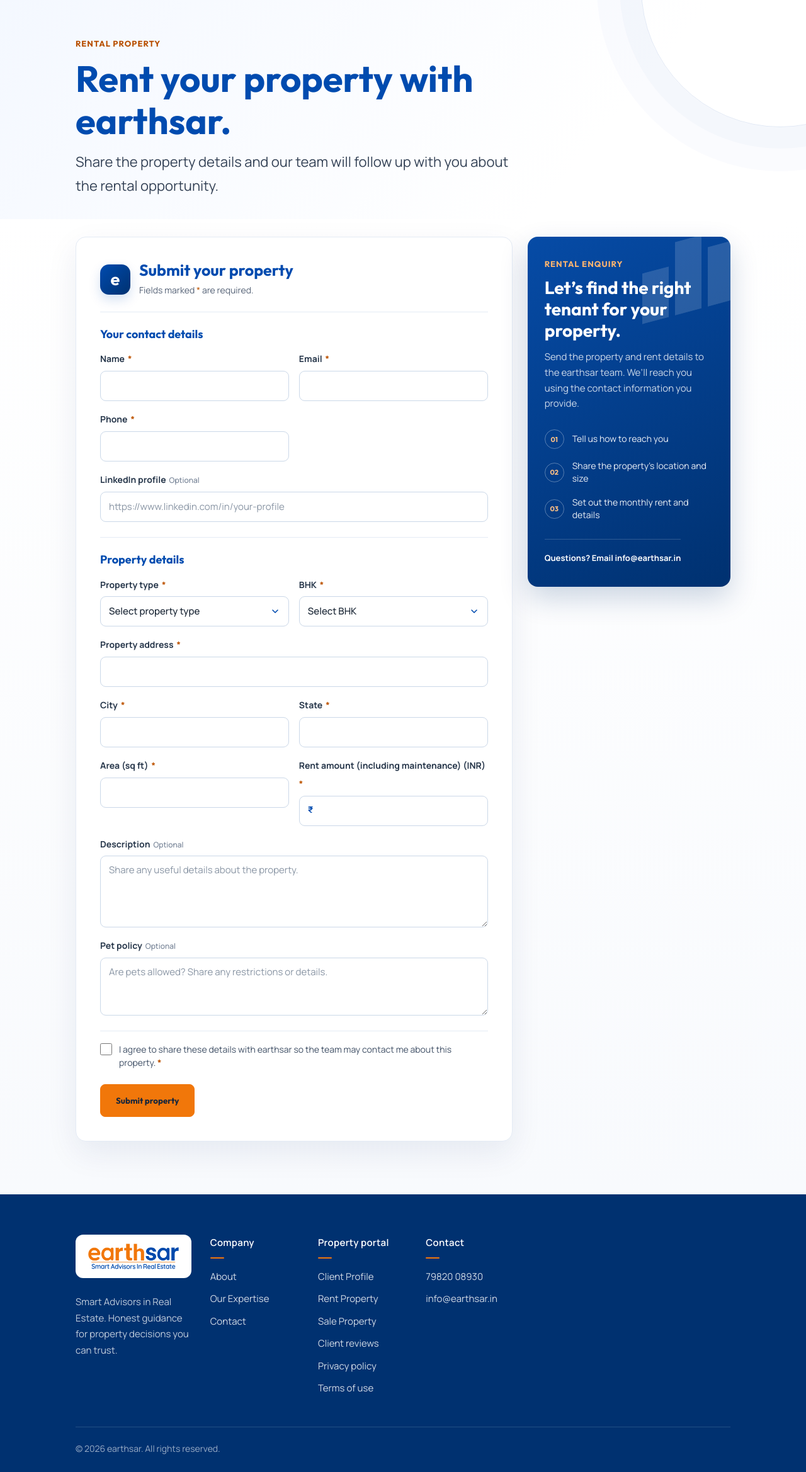
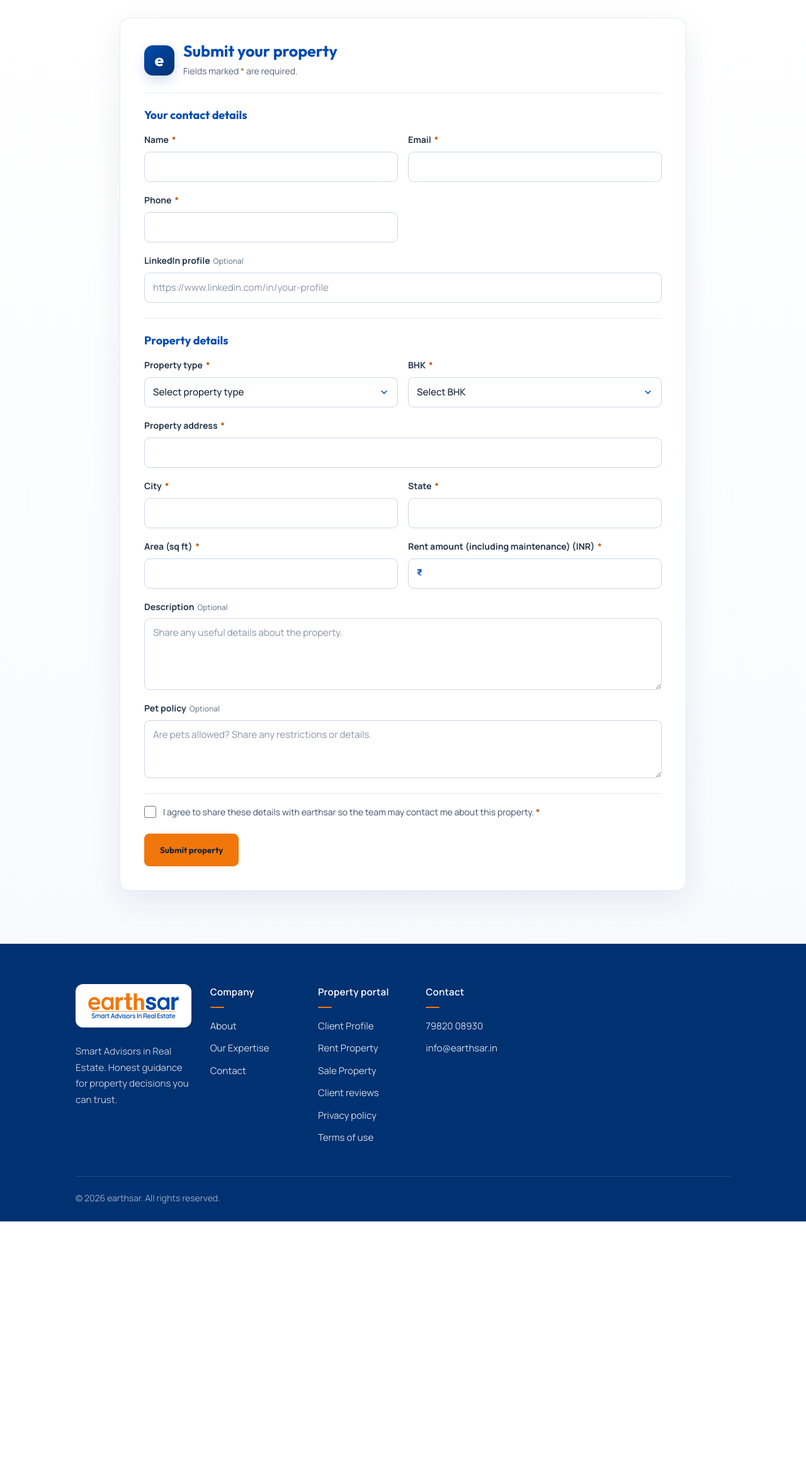
Before and after one commit to sujal6x6/earthsar-main, a PHP site: page /public/rent-property.html in a window 1280 px wide. Shown: the part 85-2423 px from the top of the page at 63% size. After the commit the page ends 2025 px from the top, so only its background shows below. Run offline with PHP 8.4, Linux system fonts and the light colour scheme; data that the repository does not hold is empty.

Commit message:
Simplify sale and rent property forms

```diff
--- a/public/client-profile.css
+++ b/public/client-profile.css
@@ -56,3 +56,6 @@
 @media(max-width:760px){.profile-hero{padding:38px 0 24px}.profile-content{padding:15px 0 48px}.profile-layout{grid-template-columns:1fr}.profile-aside{position:relative;top:auto;order:-1}.profile-aside h2{font-size:22px;max-width:24ch}.aside-steps{grid-template-columns:repeat(3,1fr);gap:10px;margin-top:20px}.aside-steps>div{grid-template-columns:1fr;align-items:start;gap:8px}.aside-steps p{font-size:12.5px}.aside-contact{margin-top:19px}.profile-form{padding:20px}.form-grid{gap:14px 12px}}
 @media(max-width:520px){.form-grid{grid-template-columns:1fr}.field-wide{grid-column:auto}.profile-form{padding:17px}.form-intro h2{font-size:22px}.aside-steps{grid-template-columns:1fr;gap:12px}.aside-steps>div{grid-template-columns:31px 1fr;align-items:center}.aside-steps p{font-size:13.5px}.profile-aside{padding:22px}}
 @media(max-width:520px){.portal-logo{gap:8px;padding:7px 9px}.portal-logo .page-logo{width:112px}.portal-logo>span{padding-left:8px;font-size:9px}.portal-links .portal-main-link{margin-left:0;padding-left:4px;border-left:0}}
+
+/* Sale and rent pages keep focus on the enquiry form. */
+.property-form-layout{grid-template-columns:minmax(0,900px);justify-content:center}
--- a/public/rent-property.html
+++ b/public/rent-property.html
@@ -27,15 +27,8 @@
   </div>
 </header>
 <main>
-  <section class="hero profile-hero">
-    <div class="wrap">
-      <div class="eyebrow">Rental property</div>
-      <h1>Rent your property with earthsar.</h1>
-      <p class="lead">Share the property details and our team will follow up with you about the rental opportunity.</p>
-    </div>
-  </section>
   <section class="content profile-content">
-    <div class="wrap profile-layout">
+    <div class="wrap profile-layout property-form-layout">
       <form class="profile-form" id="rentPropertyForm" novalidate>
         <div class="form-intro"><span class="form-mark" aria-hidden="true">e</span><div><h2>Submit your property</h2><p>Fields marked <span aria-hidden="true">*</span> are required.</p></div></div>
         <div class="form-section">
@@ -65,14 +58,6 @@
         <div class="honeypot" aria-hidden="true"><label>Leave this field empty<input name="website" tabindex="-1" autocomplete="off"></label></div>
         <div class="form-actions"><button class="btn btn-primary" type="submit" id="submitRentProperty">Submit property</button><p class="form-status" id="rentStatus" role="status" aria-live="polite"></p></div>
       </form>
-      <aside class="profile-aside">
-        <div class="aside-art" aria-hidden="true"><span></span><span></span><span></span></div>
-        <div class="eyebrow">Rental enquiry</div>
-        <h2>Let’s find the right tenant for your property.</h2>
-        <p>Send the property and rent details to the earthsar team. We’ll reach you using the contact information you provide.</p>
-        <div class="aside-steps"><div><span>01</span><p>Tell us how to reach you</p></div><div><span>02</span><p>Share the property’s location and size</p></div><div><span>03</span><p>Set out the monthly rent and details</p></div></div>
-        <a class="aside-contact" href="mailto:info@earthsar.in">Questions? Email info@earthsar.in</a>
-      </aside>
     </div>
   </section>
 </main>
```
Also changed, not shown: public/sale-property.html (+1 -16 lines).
